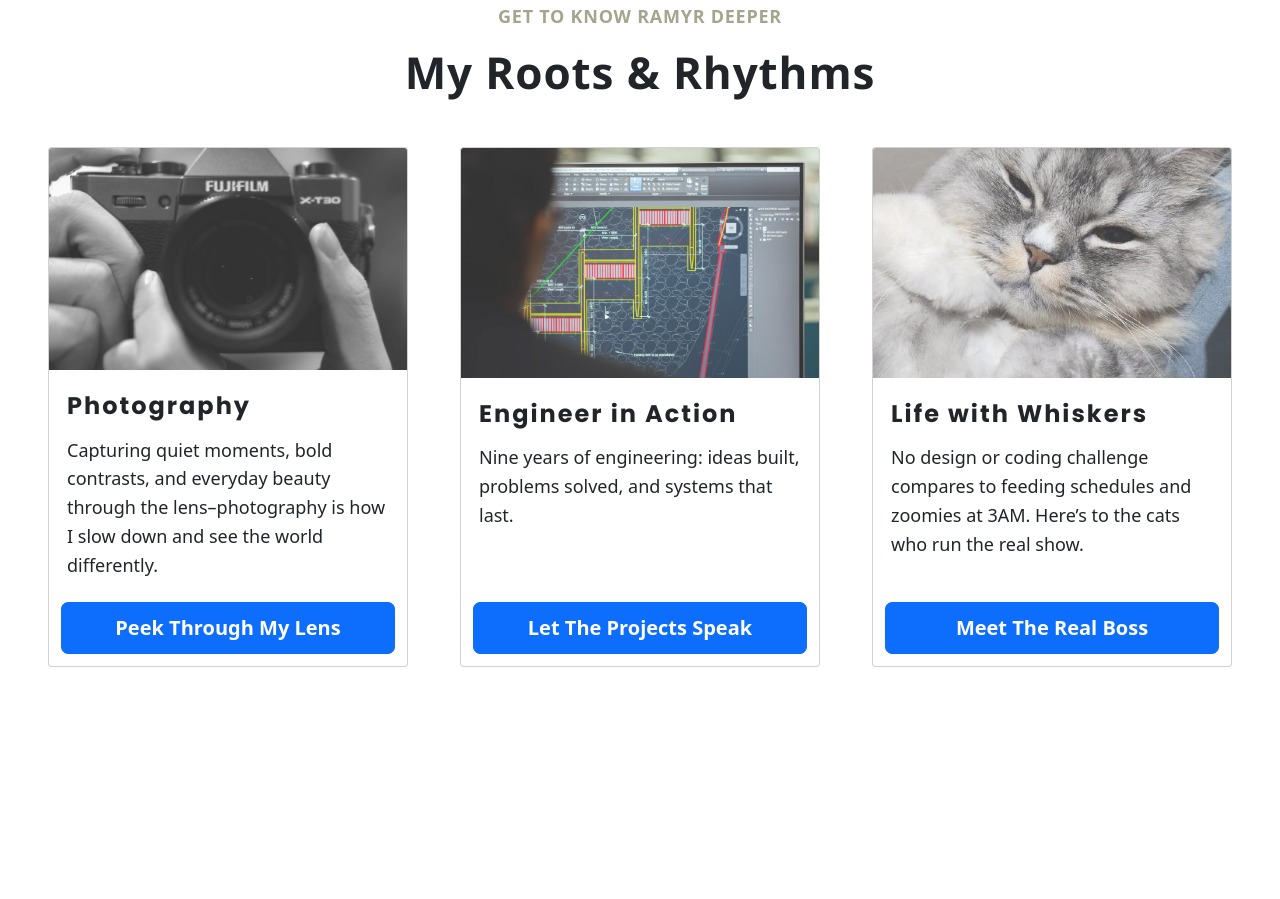
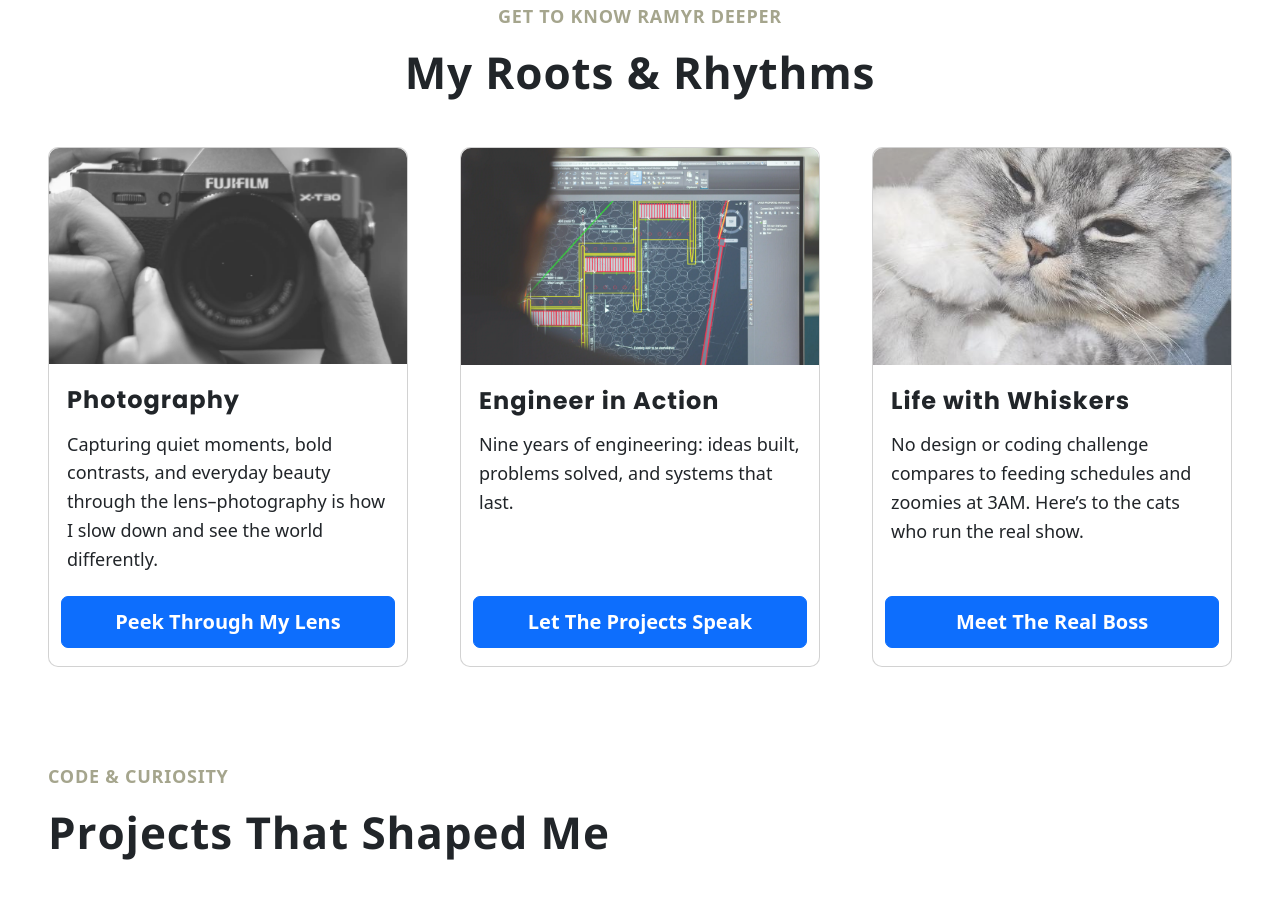
Before and after one commit to ramyr-sscgi/cv-activity, a website: page index.html in a window 1280 px wide. Shown: the part 1211-2110 px from the top of the page. Before the commit the page ends 1926 px from the top, so only its background shows below. Drawn offline with nearby package versions, Linux system fonts and the light colour scheme.

Commit message:
update: fix alignment and design for about me misc section

```diff
--- a/index.html
+++ b/index.html
@@ -56,7 +56,7 @@
       <section class="about-section">
         <div class="gen-container">
           <span class="subheading text-uppercase">Meet Ramyr</span>
-          <div class="mt-4">
+          <div>
             <h2 class="heading-secondary text-capitalize fw-bold">
               a glimpse about me
             </h2>
@@ -109,9 +109,9 @@
             >
               <!-- Photography -->
               <div class="misc-about-card">
-                <div class="card" style="height: 52rem">
+                <div class="card rounded-4" style="height: 52rem">
                   <img
-                    class="card-img-top about-card-img"
+                    class="card-img-top about-card-img rounded-top-4"
                     src="/img/gallery/hobbies/photography-cover.webp"
                     alt="Card image - Camera"
                   />
@@ -142,9 +142,9 @@
 
               <!-- Mechanical Engineer -->
               <div class="misc-about-card">
-                <div class="card" style="height: 52rem">
+                <div class="card rounded-4" style="height: 52rem">
                   <img
-                    class="card-img-top about-card-img"
+                    class="card-img-top about-card-img rounded-top-4"
                     src="/img/gallery/engineering/engineerng-card-cover.webp"
                     alt="Card image - Autocad Design"
                   />
@@ -174,9 +174,9 @@
 
               <!-- My Cats -->
               <div class="misc-about-card">
-                <div class="card" style="height: 52rem">
+                <div class="card rounded-4" style="height: 52rem">
                   <img
-                    class="card-img-top about-card-img"
+                    class="card-img-top about-card-img rounded-top-4"
                     src="/img/gallery/cats/ket-cover.webp"
                     alt="Card image - Hapi Cover"
                   />
@@ -430,7 +430,7 @@
                   class="modal-title heading-tertiary"
                   id="engineeringModalLabel"
                 >
-                  Photography
+                  Few of Engineering Projects Involved
                 </h5>
                 <button
                   type="button"
@@ -616,7 +616,7 @@
                   class="modal-title heading-tertiary"
                   id="hapiNalaModalLabel"
                 >
-                  Photography
+                  The Fur-Bosses
                 </h5>
                 <button
                   type="button"
@@ -806,7 +806,17 @@
         </div>
       </section>
 
-
+      <!-- Project Section -->
+      <section class="project-section">
+        <div class="gen-container">
+          <span class="subheading text-uppercase">Code & Curiosity</span>
+          <div>
+            <h2 class="heading-secondary text-capitalize fw-bold">
+              projects that shaped me
+            </h2>
+          </div>
+        </div>
+      </section>
     </main>
 
     <script src="https://cdn.jsdelivr.net/npm/bootstrap@5.3.0/dist/js/bootstrap.bundle.min.js"></script>
--- a/scss/styles.scss
+++ b/scss/styles.scss
@@ -9,12 +9,12 @@
 }
 
 .hero-heading {
-  font-size: 6.2rem;
+  font-size: 5.2rem;
   letter-spacing: -0.5px;
 }
 
 .hero-subheading {
-  font-size: 2.4rem;
+  font-size: 1.8rem;
 }
 
 .hero-btn-cont {
@@ -46,11 +46,13 @@
 }
 
 .about-card-img {
+  height: 21.7rem !important;
+
   opacity: 0.8;
-  overflow-y: hidden;
   object-fit: cover;
   object-position: center;
-  max-height: 23rem;
+
+  overflow-y: hidden;
 }
 
 .misc-card-body {
@@ -59,7 +61,7 @@
 
 .misc-card-title {
   margin-top: 1.2rem;
-  letter-spacing: 0.2rem;
+  letter-spacing: 0.1rem;
 }
 
 .misc-card-description {
@@ -73,7 +75,12 @@
 
 .modal-card-btn {
   justify-self: flex-end !important;
-  margin: 0 1.2rem 1.2rem;
+  margin: 0 1.2rem 1.8rem;
+}
+
+/****** Project Section ******/
+.project-section {
+  margin: 9.6rem 0 4.8rem;
 }
 
 /*
```
Also changed, not shown: css/styles.css.
